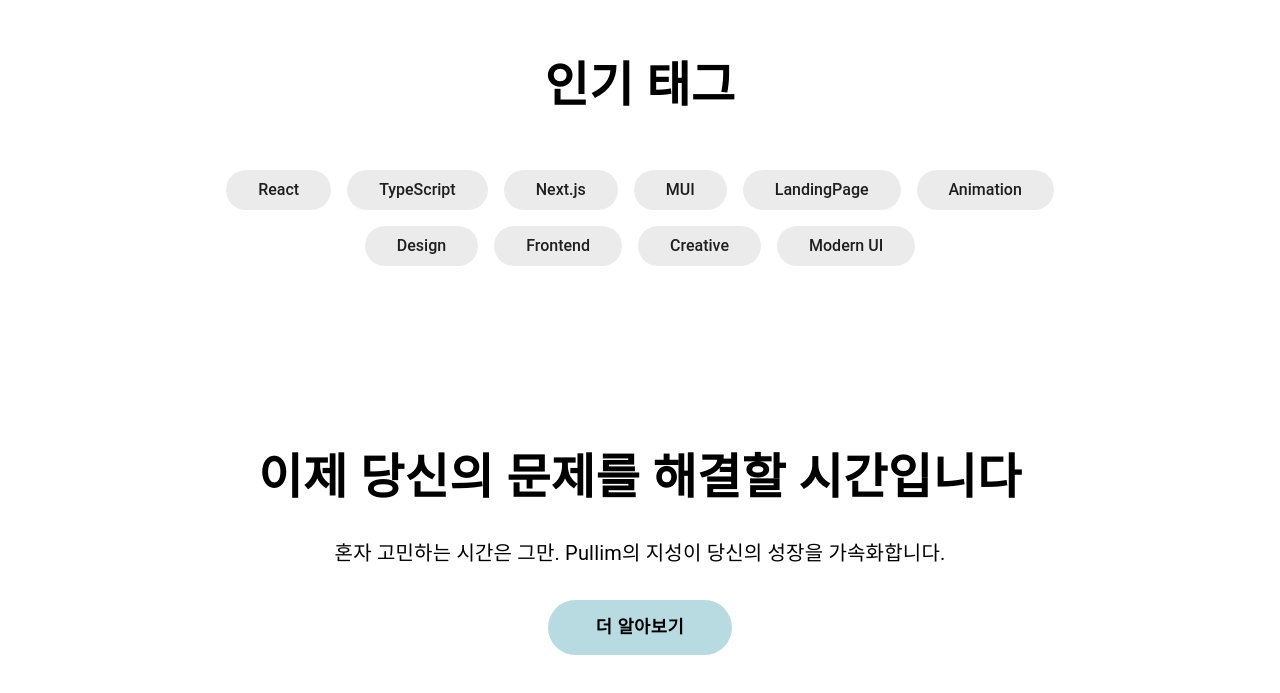
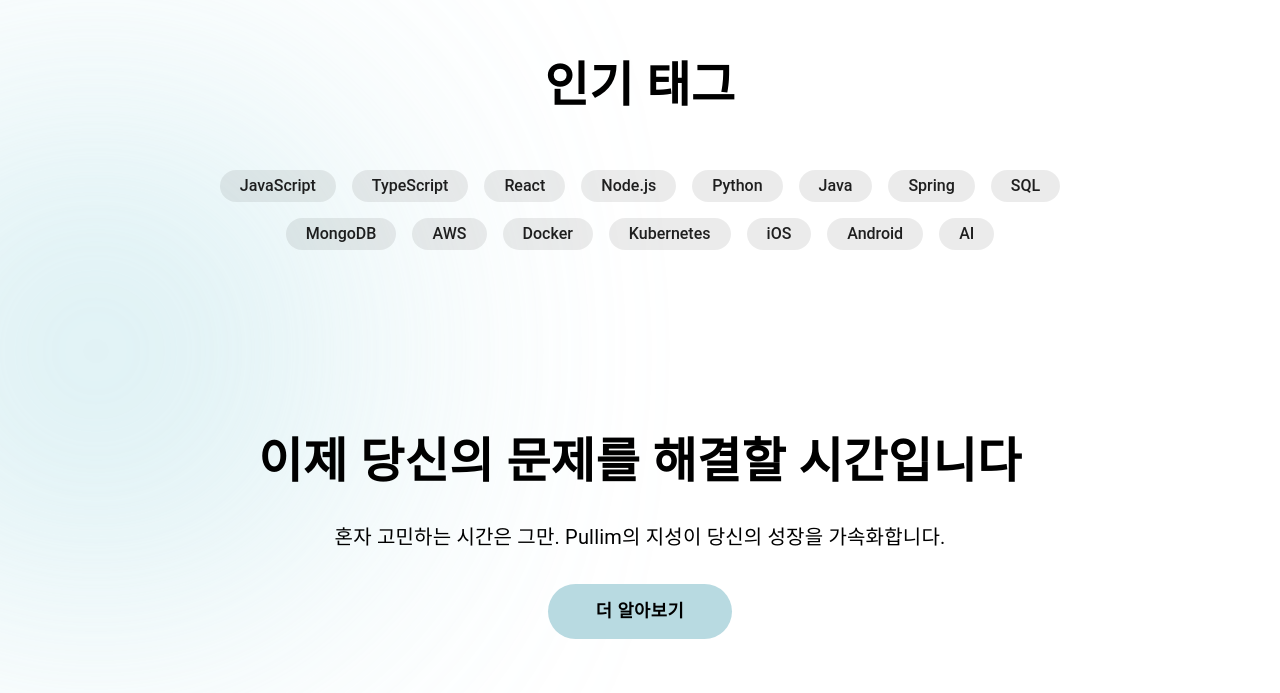
Before and after one commit to minkwan-1/react-nest, a React (Vite) app in the folder client/: page / in a window 1280 px wide. Shown: the part 2361-3054 px from the top of the page. Built offline with nearby package versions, Linux system fonts and the light colour scheme; no server answers; what quill-image-resize-module-ts would draw is missing.

Commit message:
feat: news banner

```diff
--- a/client/src/components/home/MainContent.tsx
+++ b/client/src/components/home/MainContent.tsx
@@ -1,6 +1,7 @@
+// MainContent.tsx
 import { Box } from "@mui/material";
 import { useState, useRef } from "react";
-import { HomePageTitle, SearchBar } from "@components/home/index";
+import { HomePageTitle, SearchBar, NewsSlider } from "@components/home/index";
 import { ComponentWrapper } from "@components/layout/common";
 import { QuestionPagination, QuestionList } from "./main/index";
 import { useQuestions } from "./hooks/useQuestions";
@@ -32,6 +33,7 @@ const MainContent = () => {
   };
 
   console.log("페이지네이션 데이터: ", data);
+
   return (
     <Box
       sx={{
@@ -42,8 +44,11 @@ const MainContent = () => {
       }}
     >
       <ComponentWrapper sx={{ maxWidth: "1200px" }}>
+        <NewsSlider />
         <HomePageTitle />
+
         <SearchBar onSearchChange={handleSearchChange} />
+
         <QuestionList
           questions={data?.items || []}
           loading={isLoading}
--- a/client/src/components/home/index.ts
+++ b/client/src/components/home/index.ts
@@ -10,6 +10,7 @@ import CardSubtitle from "./CardSubtitle";
 import CardActionsSection from "./CardActionsSection";
 import ThumbnailSection from "./ThumbnailSection";
 import HomeQuestionCard from "./HomeQuestionCard";
+import NewsSlider from "./NewsSlider";
 
 export {
   SectionDivider,
@@ -24,4 +25,5 @@ export {
   CardActionsSection,
   ThumbnailSection,
   HomeQuestionCard,
+  NewsSlider,
 };
--- a/client/src/components/landing/FeaturesSection.tsx
+++ b/client/src/components/landing/FeaturesSection.tsx
@@ -1,5 +1,5 @@
 import { Box, Typography, Container } from "@mui/material";
-import { aiImage, humanImage, knowledge } from "../../images/index";
+import { robot, humanImage, knowledge } from "../../images/index";
 import { Feature } from "./index";
 
 const FeaturesSection = () => {
@@ -17,7 +17,7 @@ const FeaturesSection = () => {
           Pullim의 주요 기능
         </Typography>
         <Feature
-          imageUrl={aiImage}
+          imageUrl={robot}
           title="AI의 즉각적인 답변"
           description="질문을 등록하는 순간, AI가 즉시 답변 초안을 생성해드립니다. 기다림 없이 문제 해결의 첫 걸음을 내딛으세요."
           imageSide="left"
--- a/client/src/components/landing/HeroSection.tsx
+++ b/client/src/components/landing/HeroSection.tsx
@@ -15,8 +15,7 @@ import CheckCircleOutlineIcon from "@mui/icons-material/CheckCircleOutline";
 
 const HeroSection = () => {
   const { ref, inView } = useInView({ triggerOnce: true, threshold: 0.3 });
-  console.log("ref는: ", ref);
-  console.log("inView는: ", inView);
+
   const theme = useTheme();
 
   const stats = [
--- a/client/src/components/landing/PopularTagsSection.tsx
+++ b/client/src/components/landing/PopularTagsSection.tsx
@@ -3,16 +3,21 @@ import { AnimatedSection } from "@components/landing";
 
 const PopularTagsSection = () => {
   const tags = [
+    "JavaScript",
+    "TypeScript",
     "React",
-    "TypeScript",
-    "Next.js",
-    "MUI",
-    "LandingPage",
-    "Animation",
-    "Design",
-    "Frontend",
-    "Creative",
-    "Modern UI",
+    "Node.js",
+    "Python",
+    "Java",
+    "Spring",
+    "SQL",
+    "MongoDB",
+    "AWS",
+    "Docker",
+    "Kubernetes",
+    "iOS",
+    "Android",
+    "AI",
   ];
 
   return (
@@ -46,7 +51,7 @@ const PopularTagsSection = () => {
                 label={tag}
                 sx={{
                   fontSize: { xs: "0.875rem", md: "1rem" },
-                  p: 2.5,
+                  p: 1,
                   borderRadius: "50px",
                   fontWeight: "medium",
                   "&:hover": {
--- a/client/src/images/index.ts
+++ b/client/src/images/index.ts
@@ -11,6 +11,7 @@ import verification1 from "./verification1.png";
 import aiImage from "./landing_ai-removebg.png";
 import humanImage from "./landing_code-removebg-preview.png";
 import knowledge from "./isometric-icon-Knowledge-workers-un-by-bnbicons.com-removebg-preview.png";
+import robot from "./robot.png";
 
 export {
   google,
@@ -26,4 +27,5 @@ export {
   aiImage,
   humanImage,
   knowledge,
+  robot,
 };
--- a/client/src/pages/HomePage.tsx
+++ b/client/src/pages/HomePage.tsx
@@ -1,3 +1,4 @@
+// HomePage.tsx
 import { Box } from "@mui/material";
 import { PageContainer } from "@components/layout/common";
 import { MainContent } from "@components/home";
@@ -17,7 +18,9 @@ const HomePage = () => {
           position: "relative",
         }}
       >
-        <MainContent />
+        <Box sx={{ flex: 1, minWidth: 0 }}>
+          <MainContent />
+        </Box>
       </Box>
     </PageContainer>
   );
--- a/client/src/pages/LandingPage.tsx
+++ b/client/src/pages/LandingPage.tsx
@@ -1,5 +1,5 @@
+import { Box } from "@mui/material";
 import { PageContainer } from "@components/layout/common";
-
 import {
   HeroSection,
   FeaturesSection,
@@ -9,11 +9,59 @@ import {
 
 const LandingPage = () => {
   return (
-    <PageContainer>
-      <HeroSection />
-      <FeaturesSection />
-      <PopularTagsSection />
-      <CTASection />
+    <PageContainer
+      sx={{
+        position: "relative",
+        overflow: "hidden",
+        "&::before, &::after": {
+          content: '""',
+          position: "absolute",
+          borderRadius: "50%",
+          filter: "blur(150px)",
+          zIndex: -1,
+        },
+        "&::before": {
+          width: "30vw",
+          height: "30vw",
+          top: "5vh",
+          left: "-15vw",
+          backgroundColor: (theme) =>
+            theme.palette.mode === "light" ? "#aedde5" : "#1e4952",
+          opacity: (theme) => (theme.palette.mode === "light" ? 0.9 : 0.25),
+        },
+        "&::after": {
+          width: "40vw",
+          height: "40vw",
+          top: "90vh",
+          right: "-20vw",
+          backgroundColor: (theme) =>
+            theme.palette.mode === "light" ? "#aedde5" : "#1e4952",
+          opacity: (theme) => (theme.palette.mode === "light" ? 0.8 : 0.2),
+        },
+      }}
+    >
+      <Box sx={{ position: "relative", zIndex: 1 }}>
+        <HeroSection />
+        <FeaturesSection />
+        <PopularTagsSection />
+        <CTASection />
+      </Box>
+
+      <Box
+        sx={{
+          position: "absolute",
+          borderRadius: "50%",
+          filter: "blur(150px)",
+          zIndex: -1,
+          width: "35vw",
+          height: "35vw",
+          bottom: "20vh",
+          left: "-10vw",
+          backgroundColor: (theme) =>
+            theme.palette.mode === "light" ? "#aedde5" : "#1e4952",
+          opacity: (theme) => (theme.palette.mode === "light" ? 0.7 : 0.15),
+        }}
+      />
     </PageContainer>
   );
 };
```
Also changed, not shown: client/src/components/home/NewsSlider.tsx (added, +295 -0 lines), client/src/images/robot.png (added).
